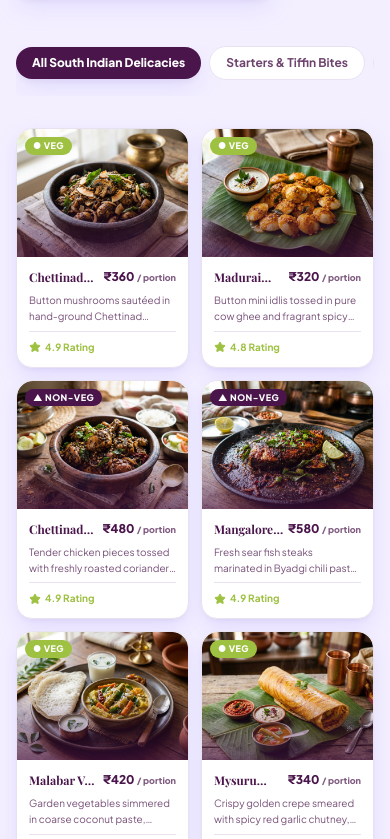
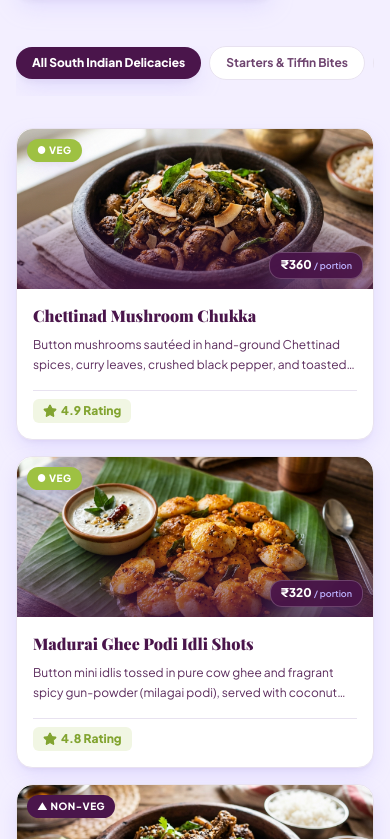
Before and after one commit to Vinodinicti/Catering-Service, a React (Vite) app: page / in a window 390 px wide. Shown: the part 3265-4104 px from the top of the page. Built offline with nearby package versions, Linux system fonts and the light colour scheme; a web font is replaced by a local one.

Commit message:
Enhance card typography and responsiveness for desktop and mobile views

```diff
--- a/src/pages/HomePage.jsx
+++ b/src/pages/HomePage.jsx
@@ -277,42 +277,49 @@ export default function HomePage({ setActiveTab, onOpenEstimate, onOpenBooking }
             ))}
           </div>
 
-          {/* Dish Grid: 2x2 on mobile! */}
-          <div className="grid grid-cols-2 md:grid-cols-3 gap-3 sm:gap-6">
+          {/* Dish Grid */}
+          <div className="grid grid-cols-1 sm:grid-cols-2 lg:grid-cols-3 gap-4 sm:gap-6">
             {filteredMenuItems.map((dish) => (
-              <Card3DTilt key={dish.id} className="bg-white border-palette-laceBorder group shadow-lilac-md hover:shadow-lilac-lg rounded-2xl">
-                <div className="relative h-32 sm:h-52 overflow-hidden rounded-t-2xl">
+              <Card3DTilt key={dish.id} className="bg-white border border-palette-laceBorder group cursor-pointer shadow-lilac-md hover:shadow-xl rounded-2xl flex flex-col justify-between overflow-hidden">
+                <div>
+                  <div className="relative h-40 sm:h-52 overflow-hidden rounded-t-2xl">
                     <img
                       src={dish.image}
                       alt={dish.name}
                       className="w-full h-full object-cover group-hover:scale-110 transition-transform duration-500"
                     />
-                  <div className="absolute inset-0 bg-gradient-to-t from-palette-eggplant/60 via-transparent to-transparent" />
+                    <div className="absolute inset-0 bg-gradient-to-t from-palette-eggplant/70 via-transparent to-transparent" />
 
-                  <span className={`absolute top-2 left-2 px-2 py-0.5 sm:px-2.5 sm:py-1 rounded-full text-[9px] sm:text-[10px] font-extrabold uppercase tracking-wider ${
+                    {/* Dietary Badge */}
+                    <span className={`absolute top-2.5 left-2.5 px-2.5 py-1 rounded-full text-[10px] sm:text-xs font-black uppercase tracking-wider shadow-md ${
                       dish.dietary === 'veg' ? 'bg-palette-shamrock text-white' : 'bg-palette-eggplant text-white'
                     }`}>
                       {dish.dietary === 'veg' ? '● Veg' : '▲ Non-Veg'}
                     </span>
+
+                    {/* High Contrast Price Pill Badge */}
+                    <div className="absolute bottom-2.5 right-2.5 bg-palette-eggplant/90 backdrop-blur-md text-white px-2.5 py-1 rounded-xl text-xs sm:text-sm font-black shadow-md border border-white/20">
+                      ₹{dish.price} <span className="text-[9px] sm:text-[10px] font-semibold text-palette-lilac">/ portion</span>
+                    </div>
                   </div>
 
-                <div className="p-3 sm:p-5 space-y-1.5 sm:space-y-3">
-                  <div className="flex items-start justify-between gap-1">
-                    <h3 className="font-serif text-xs sm:text-lg font-bold text-palette-eggplant group-hover:text-palette-shamrock transition-colors line-clamp-1">
+                  {/* Content Box */}
+                  <div className="p-4 sm:p-5 space-y-2">
+                    <h3 className="font-serif text-base sm:text-lg font-black text-palette-eggplant group-hover:text-palette-shamrock transition-colors leading-snug line-clamp-2">
                       {dish.name}
                     </h3>
-                    <span className="font-sans font-extrabold text-palette-eggplant text-xs sm:text-lg shrink-0">
-                      ₹{dish.price} <span className="text-[9px] sm:text-xs text-palette-eggplant/70">/ portion</span>
-                    </span>
+
+                    <p className="text-palette-eggplant/90 text-xs sm:text-sm font-normal line-clamp-2 sm:line-clamp-3 leading-relaxed">
+                      {dish.description}
+                    </p>
+                  </div>
                 </div>
 
-                  <p className="text-palette-eggplant/75 text-[10px] sm:text-xs line-clamp-2 leading-relaxed">
-                    {dish.description}
-                  </p>
-
-                  <div className="pt-2 flex items-center justify-between text-[10px] sm:text-[11px] text-palette-eggplant/70 border-t border-palette-laceBorder">
-                    <div className="flex items-center gap-1 text-palette-shamrock font-bold">
-                      <Star className="w-3 h-3 sm:w-3.5 sm:h-3.5 fill-palette-shamrock" />
+                {/* Footer Rating */}
+                <div className="p-4 sm:p-5 pt-0">
+                  <div className="pt-2 flex items-center justify-between text-xs font-bold text-palette-eggplant border-t border-palette-laceBorder">
+                    <div className="inline-flex items-center gap-1 bg-palette-shamrock/15 text-palette-shamrockDark px-2.5 py-1 rounded-md font-black text-xs">
+                      <Star className="w-3.5 h-3.5 fill-palette-shamrockDark text-palette-shamrockDark" />
                       <span>{dish.rating} Rating</span>
                     </div>
                   </div>
--- a/src/pages/MenuPage.jsx
+++ b/src/pages/MenuPage.jsx
@@ -115,55 +115,59 @@ export default function MenuPage({ onOpenBooking }) {
           <p className="text-xs text-palette-eggplant/70">Try adjusting your search criteria or dietary filter.</p>
         </div>
       ) : (
-        <div className="grid grid-cols-2 md:grid-cols-3 gap-3 sm:gap-6">
+        <div className="grid grid-cols-1 sm:grid-cols-2 lg:grid-cols-3 gap-4 sm:gap-6">
           {filteredDishes.map((dish) => (
-            <Card3DTilt key={dish.id} className="bg-white border-palette-laceBorder group cursor-pointer shadow-lilac-md hover:shadow-lilac-lg rounded-2xl flex flex-col justify-between" onClick={() => setSelectedDishModal(dish)}>
+            <Card3DTilt key={dish.id} className="bg-white border border-palette-laceBorder group cursor-pointer shadow-lilac-md hover:shadow-xl rounded-2xl flex flex-col justify-between overflow-hidden" onClick={() => setSelectedDishModal(dish)}>
               <div>
                 <div
                   onClick={() => setSelectedDishModal(dish)}
-                  className="relative h-32 sm:h-56 overflow-hidden rounded-t-2xl"
+                  className="relative h-40 sm:h-52 overflow-hidden rounded-t-2xl"
                 >
                   <img
                     src={dish.image}
                     alt={dish.name}
                     className="w-full h-full object-cover group-hover:scale-110 transition-transform duration-500"
                   />
-                  <div className="absolute inset-0 bg-gradient-to-t from-palette-eggplant/60 via-transparent to-transparent" />
+                  <div className="absolute inset-0 bg-gradient-to-t from-palette-eggplant/70 via-transparent to-transparent" />
 
-                  <span className={`absolute top-2 left-2 px-2 py-0.5 sm:px-2.5 sm:py-1 rounded-full text-[9px] sm:text-[10px] font-extrabold uppercase tracking-wider ${
+                  {/* Dietary Badge */}
+                  <span className={`absolute top-2.5 left-2.5 px-2.5 py-1 rounded-full text-[10px] sm:text-xs font-black uppercase tracking-wider shadow-md ${
                     dish.dietary === 'veg' ? 'bg-palette-shamrock text-white' : 'bg-palette-eggplant text-white'
                   }`}>
                     {dish.dietary === 'veg' ? '● Veg' : '▲ Non-Veg'}
                   </span>
+
+                  {/* High Contrast Price Pill Badge */}
+                  <div className="absolute bottom-2.5 right-2.5 bg-palette-eggplant/90 backdrop-blur-md text-white px-2.5 py-1 rounded-xl text-xs sm:text-sm font-black shadow-md border border-white/20">
+                    ₹{dish.price} <span className="text-[9px] sm:text-[10px] font-semibold text-palette-lilac">/ portion</span>
+                  </div>
                 </div>
 
-                <div className="p-3 sm:p-6 space-y-1.5 sm:space-y-3">
-                  <div className="flex items-start justify-between gap-1">
-                    <h3 className="font-serif text-xs sm:text-lg font-bold text-palette-eggplant group-hover:text-palette-shamrock transition-colors line-clamp-1">
-                      {dish.name}
-                    </h3>
-                    <span className="font-sans font-extrabold text-palette-eggplant text-xs sm:text-lg shrink-0">
-                      ₹{dish.price} <span className="text-[9px] sm:text-xs text-palette-eggplant/70">/ portion</span>
-                    </span>
-                  </div>
+                {/* Content Box */}
+                <div className="p-4 sm:p-5 space-y-2">
+                  <h3 className="font-serif text-base sm:text-lg font-black text-palette-eggplant group-hover:text-palette-shamrock transition-colors leading-snug line-clamp-2">
+                    {dish.name}
+                  </h3>
 
-                  <p className="text-palette-eggplant/75 text-[10px] sm:text-xs line-clamp-2 leading-relaxed">
+                  <p className="text-palette-eggplant/90 text-xs sm:text-sm font-normal line-clamp-2 sm:line-clamp-3 leading-relaxed">
                     {dish.description}
                   </p>
                 </div>
               </div>
 
-              <div className="p-3 sm:p-6 pt-0">
-                <div className="pt-2 flex items-center justify-between text-[10px] sm:text-[11px] text-palette-eggplant/70 border-t border-palette-laceBorder">
-                  <div className="flex items-center gap-1 text-palette-shamrock font-bold">
-                    <Star className="w-3 h-3 sm:w-3.5 sm:h-3.5 fill-palette-shamrock" />
-                    <span>{dish.rating}</span>
+              {/* Footer Rating & Action */}
+              <div className="p-4 sm:p-5 pt-0">
+                <div className="pt-2 flex items-center justify-between text-xs font-bold text-palette-eggplant border-t border-palette-laceBorder">
+                  <div className="inline-flex items-center gap-1 bg-palette-shamrock/15 text-palette-shamrockDark px-2.5 py-1 rounded-md font-black text-xs">
+                    <Star className="w-3.5 h-3.5 fill-palette-shamrockDark text-palette-shamrockDark" />
+                    <span>{dish.rating} Rating</span>
                   </div>
                   <button
                     onClick={() => setSelectedDishModal(dish)}
-                    className="text-palette-shamrock font-bold hover:underline"
+                    className="text-palette-eggplant group-hover:text-palette-shamrock font-black text-xs hover:underline flex items-center gap-1"
                   >
-                    Details →
+                    <span>View Details</span>
+                    <span>→</span>
                   </button>
                 </div>
               </div>
```
Lines whose indentation alone changed are shown as unchanged.
